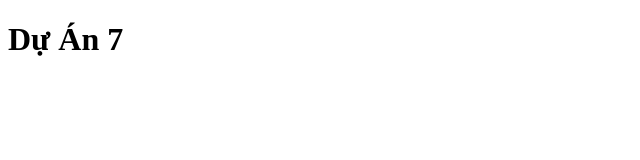
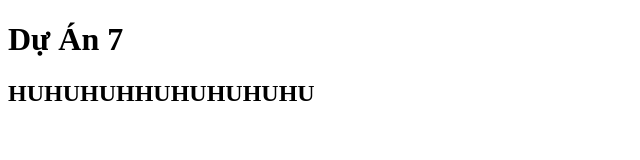
Before and after one commit to cngthaivn/du-an-7, a plain HTML site: page index.html in a window 1280 px wide. Shown: the whole page, without its empty margins (0-640 px from the left). Drawn offline with Linux system fonts and the light colour scheme.

Commit message:
1. Sửa code lần 1

```diff
--- a/index.html
+++ b/index.html
@@ -7,5 +7,6 @@
   </head>
   <body>
     <h1>Dự Án 7</h1>
+    <h2>HUHUHUHHUHUHUHUHU</h2>
   </body>
 </html>
```
